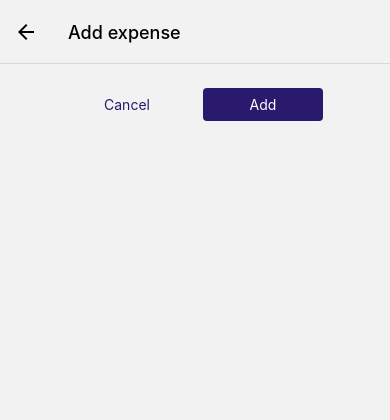
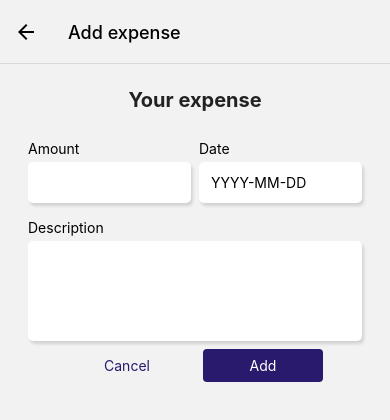
Before and after one commit to miladgeorgieva/ReactNative_ExpenseTrackerApp, a React Native app: screen /ManageExpense in a window 390 px wide. Shown: the top 420 px of the page. Built offline with nearby package versions, Linux system fonts and the light colour scheme.

Commit message:
Adds form validation

```diff
--- a/components/ExpensesOutput/ExpenseItem.js
+++ b/components/ExpensesOutput/ExpenseItem.js
@@ -44,7 +44,7 @@
         justifyContent: 'space-between',
         borderRadius: 6,
         elevation: 2,
-        shadowColor: GlobalStyles.colors.gray,
+        shadowColor: GlobalStyles.colors.gray500,
         shadowRadius: 8,
         shadowOffset: { width: 1, height: 1 },
         shadowOpacity: 0.2,
--- /dev/null
+++ b/components/ManageExpense/ExpenseForm.js
@@ -0,0 +1,151 @@
+import { useState } from "react";
+import { Alert, StyleSheet, Text, View } from "react-native";
+import { GlobalStyles } from "../../constants/styles";
+import Button from "../UI/Button";
+import Input from "./Input";
+import { getFormattedDate } from "../../util/date";
+
+function ExpenseForm({ submitButtonLabel, onCancel, onSubmit, defaultValues }) {
+    const [inputs, setInputs] = useState({
+        amount: {
+            value: defaultValues ? defaultValues.amount.toString() : '',
+            isValid: true,
+        },
+        date: {
+            value: defaultValues ? getFormattedDate(defaultValues.date) : '',
+            isValid: true
+        },
+        description: {
+            value: defaultValues ? defaultValues.description : '',
+            isValid: true
+        }
+    });
+
+    function inputChangedHandler(inputIdentifier, enteredValue) {
+        setInputs((currentInputs) => {
+            return {
+                ...currentInputs,
+                [inputIdentifier]: { value: enteredValue, isValid: true }
+            }
+        });
+    }
+
+    function submitHandler() {
+        const expenseData = {
+            amount: +inputs.amount.value, // + converts to number
+            date: new Date(inputs.date.value),
+            description: inputs.description.value
+        };
+
+        const amountIsValid = !isNaN(expenseData.amount) && expenseData.amount > 0;
+        const dateIsValid = expenseData.date.toString() !== 'Invalid Date';
+        const descriptionIsValid = expenseData.description.trim().length > 0;
+
+       console.log(expenseData.date.toString());
+
+        if (!amountIsValid || !dateIsValid || !descriptionIsValid) {
+            // Alert.alert('Invalid input', 'Please check your input values! Maybe you missed an input?');
+            setInputs((currentInputs) => {
+                return {
+                    amount: {
+                        value: currentInputs.amount.value,
+                        isValid: amountIsValid
+                    },
+                    date: {
+                        value: currentInputs.date.value,
+                        isValid: dateIsValid
+                    },
+                    description: {
+                        value: currentInputs.description.value,
+                        isValid: descriptionIsValid
+                    }
+                }
+            })
+            return; // Stops function execution in case any input is invalid
+        }
+
+        onSubmit(expenseData);
+    }
+
+    const formIsValid = !inputs.amount.isValid || !inputs.date.isValid || !inputs.description.isValid;
+
+
+    return (
+        <View style={styles.form}>
+            <Text style={styles.title}>Your expense</Text>
+            <View style={styles.inputsRow}>
+                <Input
+                    style={styles.rowInput}
+                    label="Amount"
+                    invalid={!inputs.amount.isValid}
+                    textInputConfig={{
+                    keyboardType: "decimal-pad",
+                    onChangeText: inputChangedHandler.bind(this, 'amount'),
+                    value: inputs.amount.value
+                    }} />
+                <Input
+                    style={styles.rowInput}
+                    label="Date"
+                    invalid={!inputs.date.isValid}
+                    textInputConfig={{
+                    placeholder: "YYYY-MM-DD",
+                    maxLength: 10,
+                    onChangeText: inputChangedHandler.bind(this, 'date'),
+                    value: inputs.date.value
+                }}/>
+            </View>
+            <Input
+                label="Description"
+                invalid={!inputs.description.isValid}
+                textInputConfig={{
+                multiline: true,
+                autoCorrect: false,
+                onChangeText: inputChangedHandler.bind(this, 'description'),
+                value: inputs.description.value
+            }} />
+            {formIsValid && <Text style={styles.errorText}>There are invalid fields!</Text>}
+            <View style={styles.buttons}>
+                <Button style={styles.button} mode="flat" onPress={onCancel}>Cancel</Button>
+                <Button style={styles.button} onPress={submitHandler}>{submitButtonLabel}</Button>
+            </View>
+        </View>
+    );
+}
+
+export default ExpenseForm;
+
+const styles = StyleSheet.create({
+    form: {
+        marginBottom: 40
+    },
+    title: {
+        fontWeight: 'bold',
+        fontSize: 20,
+        marginBottom: 20,
+        textAlign: 'center',
+        color: GlobalStyles.colors.gray800
+    },
+    inputsRow: {
+        flexDirection: 'row',
+        justifyContent: 'space-between'
+    },
+    rowInput: {
+        flex: 1
+    },
+    buttons: {
+        flexDirection: 'row',
+        justifyContent: 'center',
+        alignItems: 'center'
+    },
+    button: {
+        minWidth: 120,
+        marginHorizontal: 8
+    },
+    errorText: {
+        textAlign: 'center',
+        color: GlobalStyles.colors.error,
+        marginTop: 10,
+        marginBottom: 20,
+        fontWeight: 'bold'
+    }
+})
--- /dev/null
+++ b/components/ManageExpense/Input.js
@@ -0,0 +1,54 @@
+import { Text, View, TextInput, StyleSheet } from "react-native";
+import { GlobalStyles } from "../../constants/styles";
+
+function Input({ label, invalid, textInputConfig, style }) {
+    const inputStyles = [styles.input];
+
+    if (textInputConfig && textInputConfig.multiline) {
+        inputStyles.push(styles.inputMultiline);
+    }
+
+    if (invalid) {
+        inputStyles.push(styles.invalidLabel);
+    }
+
+    return (
+        <View style={[styles.inputContainer, style]}>
+            <Text style={[styles.label, invalid && styles.invalidLabel]}>{label}</Text>
+            <TextInput style={inputStyles} {...textInputConfig} />
+        </View>
+    );
+}
+
+export default Input;
+
+const styles = StyleSheet.create({
+    inputContainer: {
+        marginHorizontal: 4,
+        marginVertical: 8
+    },
+    label: {
+        fontSize: 14
+    },
+    input: {
+        shadowColor: GlobalStyles.colors.gray800,
+        shadowOffset: {
+            width: 2,
+            height: 3,
+        },
+        shadowOpacity:  0.15,
+        shadowRadius: 3.05,
+        elevation: 4,
+        padding: 12,
+        borderRadius: 5,
+        marginTop: 5,
+        backgroundColor: 'white'
+    },
+    inputMultiline: {
+        minHeight: 100,
+        textAlignVertical: 'top'
+    },
+    invalidLabel: {
+        color: GlobalStyles.colors.error
+    }
+});
--- a/constants/styles.js
+++ b/constants/styles.js
@@ -16,7 +16,8 @@
         primary600: '#7559c2',
         primary500: '#a493cf',
         primary200: '#cdc0f0',
-        gray: '#8a8a8a',
+        gray500: '#8a8a8a',
+        gray800: '#222222',
         appBackground: '#f2f2f2',
         error: '#9b095c'
     }
--- a/screens/ManageExpense.js
+++ b/screens/ManageExpense.js
@@ -1,5 +1,6 @@
 import { useContext, useLayoutEffect } from 'react';
 import { StyleSheet, Text, View } from 'react-native';
+import ExpenseForm from '../components/ManageExpense/ExpenseForm';
 import Button from '../components/UI/Button';
 import IconButton from '../components/UI/IconButton';
 import { GlobalStyles } from '../constants/styles';
@@ -10,6 +11,7 @@
 
     const editedExpenseId = route.params?.expenseId;
     const isEditing = !!editedExpenseId; // the "!!" converts to boolean
+const selectedExpense = expensesCtx.expenses.find((expense) => expense.id === editedExpenseId)
 
     useLayoutEffect(() => {
         navigation.setOptions({
@@ -27,34 +29,22 @@
         navigation.goBack();
     }
 
-    function confirmHandler() {
+    function confirmHandler(expenseData) {
         if (isEditing) {
-            expensesCtx.updateExpense(
-                editedExpenseId,
-                {
-                    description: 'Test!!!!',
-                    amount: 120.99,
-                    date: new Date('2022-05-20')
-                }
-            );
+            expensesCtx.updateExpense(editedExpenseId, expenseData);
         } else {
-            expensesCtx.addExpense(
-                {
-                    description: 'Test',
-                    amount: 19.99,
-                    date: new Date('2022-05-19')
-                }
-            );
+            expensesCtx.addExpense(expenseData);
         }
         navigation.goBack();
     }
 
     return (
         <View style={styles.container}>
-            <View style={styles.buttons}>
-                <Button style={styles.button} mode="flat" onPress={cancelHandler}>Cancel</Button>
-                <Button style={styles.button} onPress={confirmHandler}>{isEditing ? 'Update' : 'Add'}</Button>
-            </View>
+            <ExpenseForm
+                onCancel={cancelHandler}
+                onSubmit={confirmHandler}
+                defaultValues={selectedExpense}
+                submitButtonLabel={isEditing ? 'Update' : 'Add'} />
             {isEditing && (
                 <View style={styles.deleteContainer}>
                     <IconButton icon="trash" size={36} onPress={deleteExpenseHandler} color={GlobalStyles.colors.error} />
@@ -72,15 +62,6 @@
         padding: 24,
         // backgroundColor: GlobalStyles.colors.primary800
     },
-    buttons: {
-        flexDirection: 'row',
-        justifyContent: 'center',
-        alignItems: 'center'
-    },
-    button: {
-        minWidth: 120,
-        marginHorizontal: 8
-    },
     deleteContainer: {
         marginTop: 16,
         paddingTop: 8,
@@ -88,4 +69,4 @@
         borderTopColor: GlobalStyles.colors.primary800,
         alignItems: 'center'
     }
-})
+});
--- a/util/date.js
+++ b/util/date.js
@@ -1,5 +1,5 @@
 export function getFormattedDate(date) {
-    return `${date.getDate()}/${date.getMonth() + 1}/${date.getFullYear()}`;
+    return date.toISOString().slice(0, 10);
 }
 
 export function getDateMinusDays(date, days) {
```
